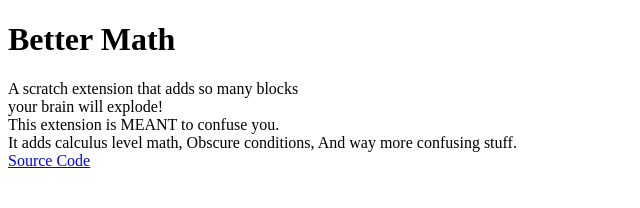
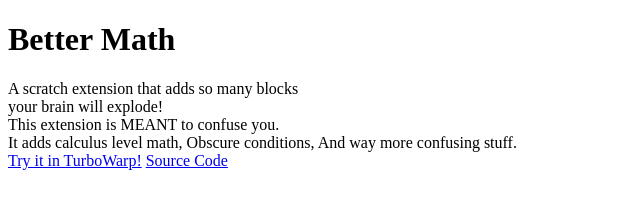
Before and after one commit to kloodi2020/kloodi2020.github.io, a plain HTML site: page BetterMath.html in a window 1280 px wide. Shown: the whole page, without its empty margins (0-640 px from the left). Drawn offline with Linux system fonts and the light colour scheme.

Commit message:
Update BetterMath.html

```diff
--- a/BetterMath.html
+++ b/BetterMath.html
@@ -11,6 +11,7 @@
     This extension is MEANT to confuse you.<br>
     It adds calculus level math, Obscure conditions, And way more confusing stuff.<br>
 
+    <a href="https://turbowarp.org/editor?extension=https://kloodi2020.github.io/BetterMath.js">Try it in TurboWarp!</a>
     <a href="BetterMath.js">Source Code</a>
   </body>
 </html>
```
